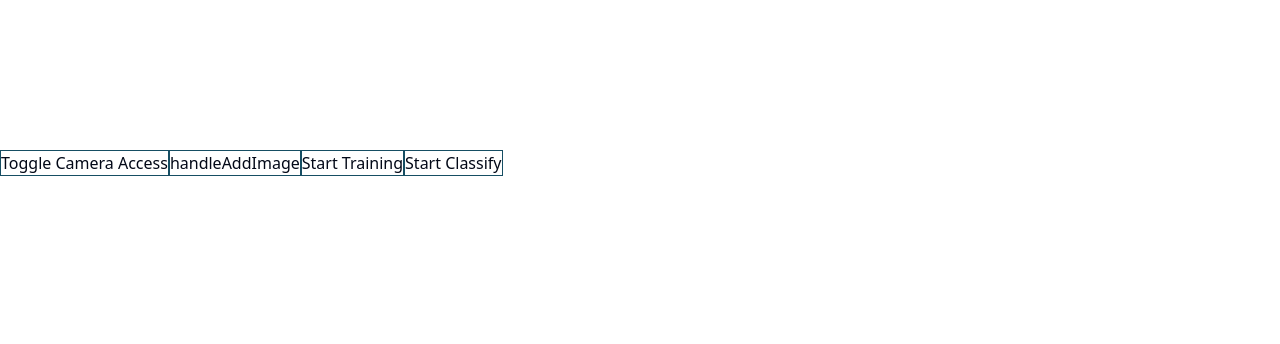
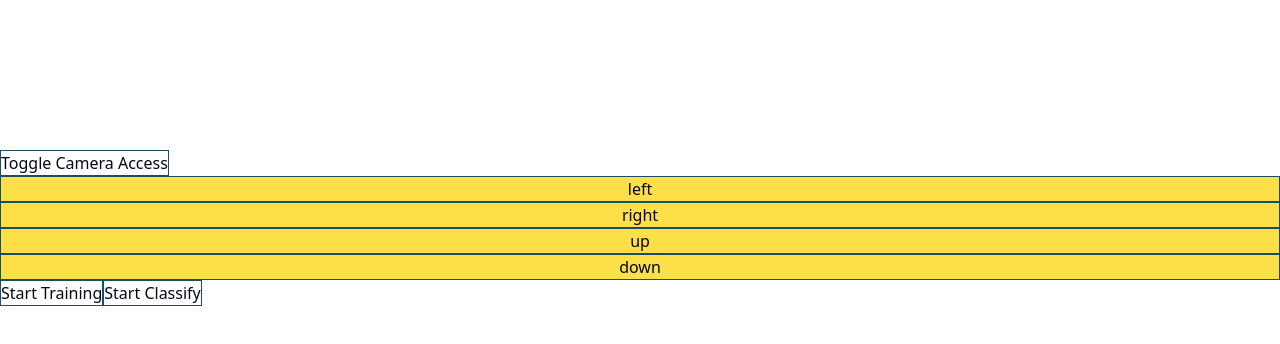
Before and after one commit to ddinddong-game/ddingddong-game-react, a React (Vite) app: page / in a window 1280 px wide. Shown: the top 344 px of the page. Built offline with nearby package versions, Linux system fonts and the light colour scheme.

Commit message:
feat: 학습 개수 제한

```diff
--- a/src/pages/Home.tsx
+++ b/src/pages/Home.tsx
@@ -15,9 +15,10 @@ export const Home = () => {
 
       // classifier.current에 값을 할당하기
       const featureExtractor = ml5.featureExtractor('MobileNet', loadReady);
+      const options = { numLabels: 4 };
       classifier.current = featureExtractor.classification(
         ref.current,
-        videoReady
+        options
       );
     } else {
       if (ref.current && ref.current.srcObject) {
@@ -27,27 +28,35 @@ export const Home = () => {
       }
     }
   }, [cameraAccess]);
-  console.log('classifier', classifier.current);
 
-  const handleAddImage = () => {
+  const handleAddImage = (direction: 'left' | 'right' | 'up' | 'down') => {
     // classifier.current를 사용하여 메서드를 호출
     if (classifier.current) {
       console.log('이미지 더함', classifier.current);
 
-      classifier.current.addImage('이미지 더함');
+      classifier.current.addImage(direction);
     }
   };
 
   const handleStartTraining = () => {
     if (classifier.current) {
+      // classifier.current.train((lossValue) => {
+      //   console.log('Loss is', lossValue);
+      // });
       classifier.current.train((lossValue) => {
-        console.log('Loss is', lossValue);
+        if (lossValue) {
+          console.log('Loss is', lossValue);
+        } else {
+          console.log('Training Complete');
+        }
       });
     }
   };
 
   const handleClassify = () => {
     if (classifier.current) {
+      console.log('Classify', classifier.current);
+
       classifier.current.classify((error, result) => {
         console.log('result', result);
       });
@@ -60,13 +69,45 @@ export const Home = () => {
       <button className="border border-cyan-900" onClick={handleGetCamera}>
         Toggle Camera Access
       </button>
-      <button
-        className="border border-cyan-900"
-        onClick={handleAddImage}
-        disabled={!cameraAccess}
-      >
-        handleAddImage
-      </button>
+      <div className="flex flex-col">
+        <button
+          className="bg-yellow-300 border border-cyan-900"
+          onClick={() => {
+            handleAddImage('left');
+          }}
+          disabled={!cameraAccess}
+        >
+          left
+        </button>
+        <button
+          className="bg-yellow-300 border border-cyan-900"
+          onClick={() => {
+            handleAddImage('right');
+          }}
+          disabled={!cameraAccess}
+        >
+          right
+        </button>
+        <button
+          className="bg-yellow-300 border border-cyan-900"
+          onClick={() => {
+            handleAddImage('up');
+          }}
+          disabled={!cameraAccess}
+        >
+          up
+        </button>
+        <button
+          className="bg-yellow-300 border border-cyan-900"
+          onClick={() => {
+            handleAddImage('down');
+          }}
+          disabled={!cameraAccess}
+        >
+          down
+        </button>
+      </div>
+
       <button
         className="border border-cyan-900"
         onClick={handleStartTraining}
```
